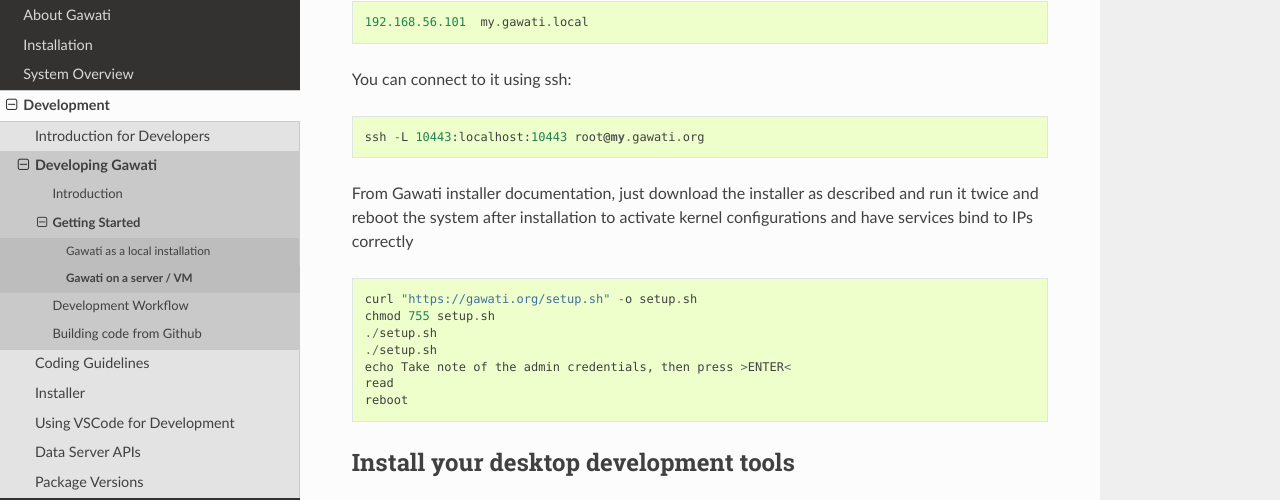
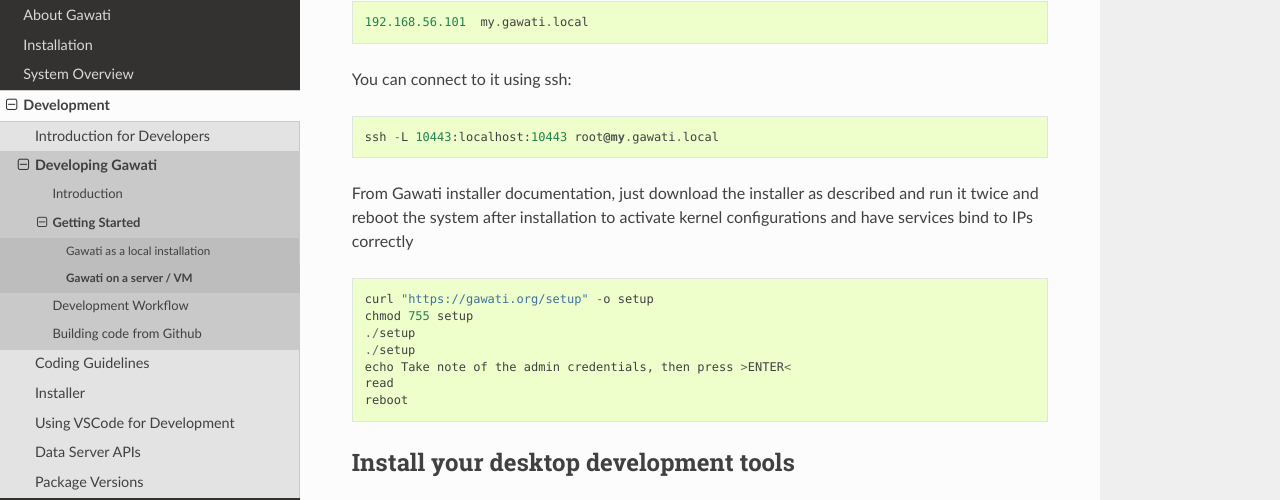
Before and after one commit to gawati/gawati-docs, a Sphinx documentation site: the page built from docs/source/development/dev-env-vm.rst, in a window 1280 px wide and 900 px high, scrolled down 1581 px. Shown: the part 130-630 px from the top of the window. Built offline with Sphinx 7.4.7 and the Read the Docs theme 2.0.0, drawn with Linux system fonts in a browser that asks for light colours; some of the changed text lies outside the part shown.

Commit message:
Naming fixes

```diff
--- a/docs/source/development/dev-env-vm.rst
+++ b/docs/source/development/dev-env-vm.rst
@@ -77,16 +77,16 @@ IP of your VM::
 
 You can connect to it using ssh::
 
-  ssh -L 10443:localhost:10443 root@my.gawati.org
+  ssh -L 10443:localhost:10443 root@my.gawati.local
 
 From :doc:`Gawati installer<./setup-essentials>` documentation, just download the
 installer as described and run it twice and reboot the system after installation
 to activate kernel configurations and have services bind to IPs correctly ::
 
-  curl "https://gawati.org/setup.sh" -o setup.sh
-  chmod 755 setup.sh
-  ./setup.sh
-  ./setup.sh
+  curl "https://gawati.org/setup" -o setup
+  chmod 755 setup
+  ./setup
+  ./setup
   echo Take note of the admin credentials, then press >ENTER<
   read
   reboot
```
Also changed, not shown: other parts of docs/source/development/dev-env-vm.rst (+2 -2 lines).
